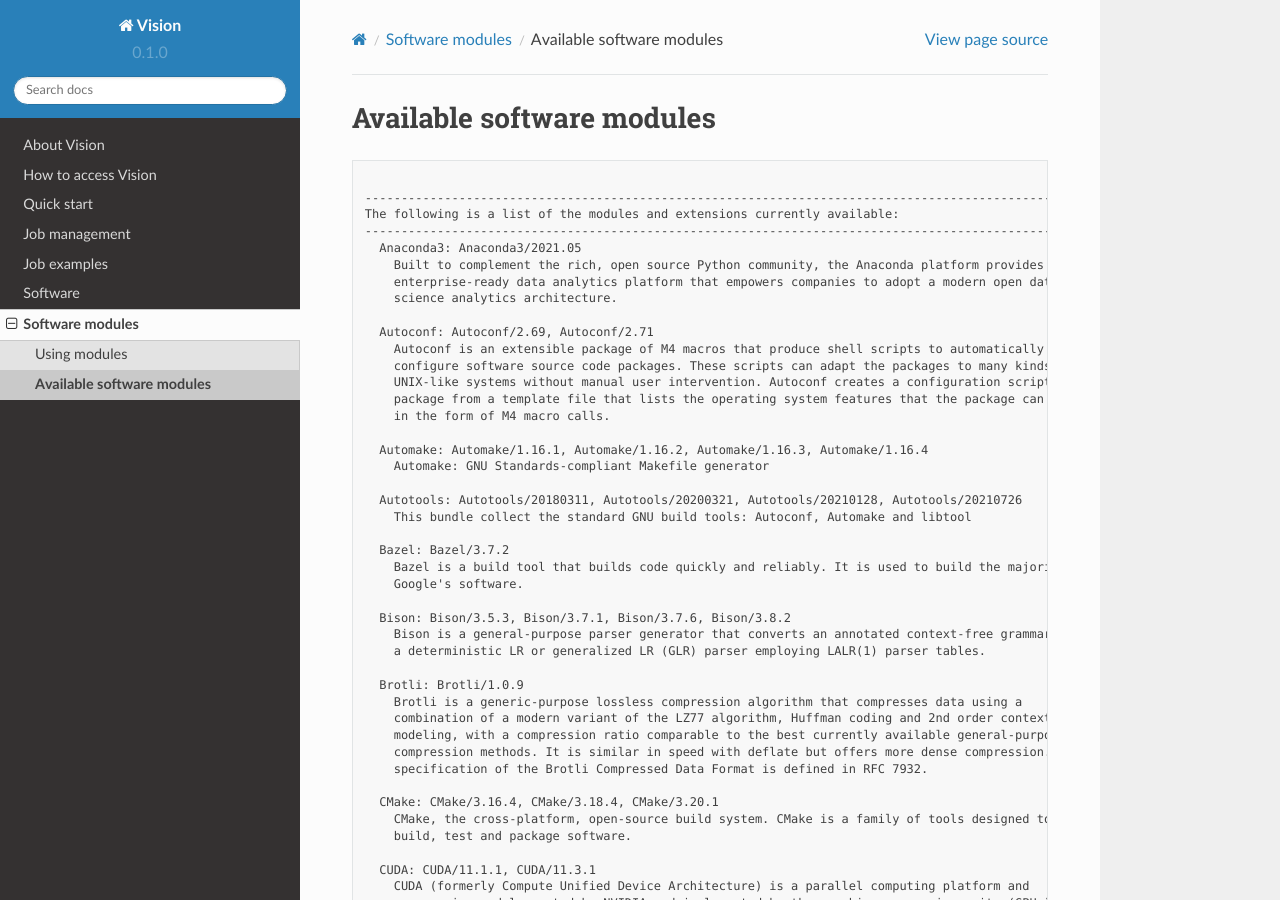
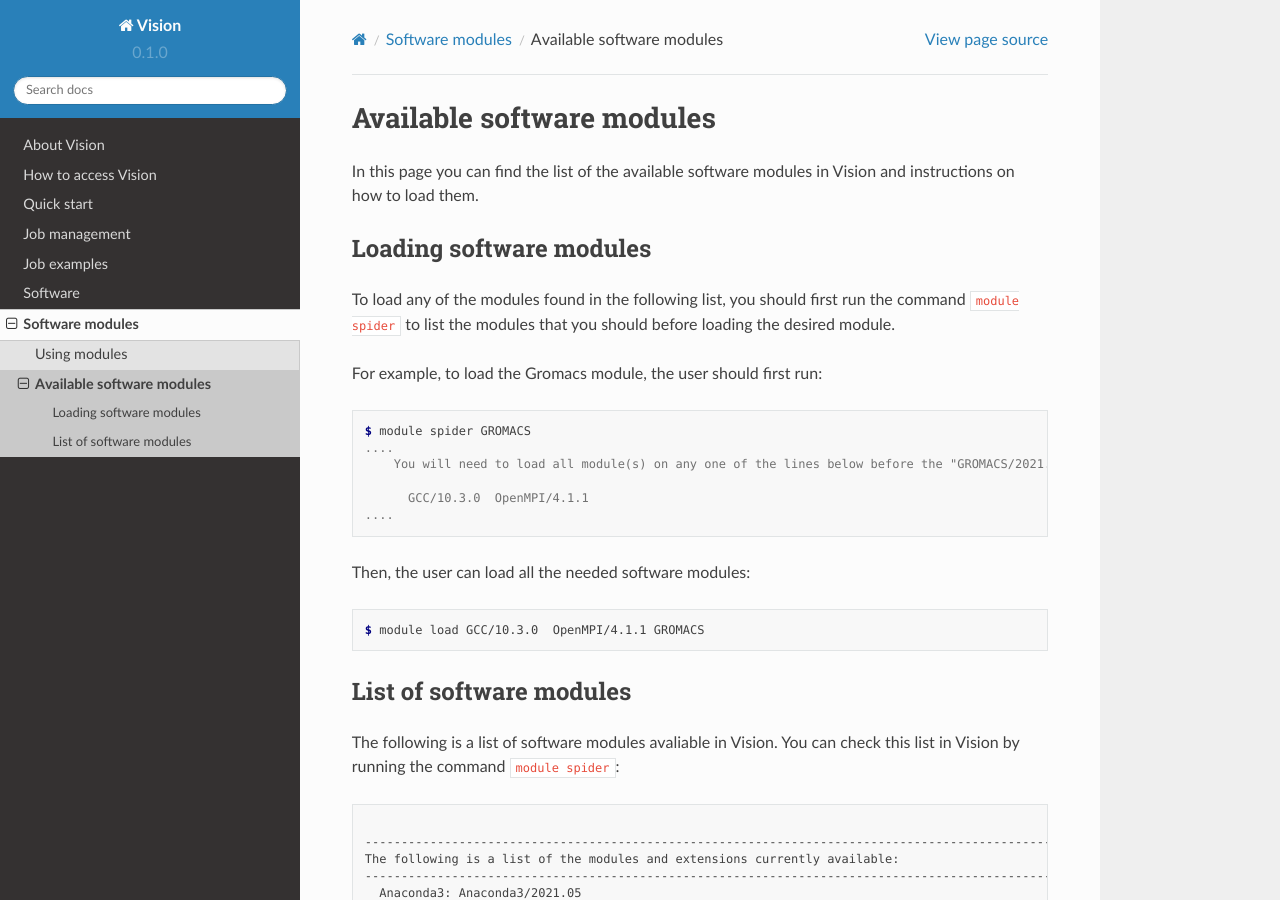
Before and after one commit to bigdata-ue/vision, a Sphinx documentation site: the page built from docs/source/software/software_list.rst, in a window 1280 px wide and 900 px high. Built offline with Sphinx 7.4.7 and the Read the Docs theme 2.0.0, drawn with Linux system fonts in a browser that asks for light colours.

Commit message:
updated list of software modules

```diff
--- a/docs/source/software/software_list.rst
+++ b/docs/source/software/software_list.rst
@@ -3,5 +3,34 @@
 Available software modules
 ==========================
 
+In this page you can find the list of the available software modules in Vision and instructions on how to load them.
+
+Loading software modules
+------------------------
+
+To load any of the modules found in the following list, you should first run the command ``module spider`` to list the modules that you should before loading the desired module.
+
+For example, to load the Gromacs module, the user should first run:
+
+.. code-block:: console
+
+  $ module spider GROMACS
+  ....
+      You will need to load all module(s) on any one of the lines below before the "GROMACS/2021.3-CUDA-11.3.1" module is available to load.
+
+        GCC/10.3.0  OpenMPI/4.1.1
+  ....
+
+Then, the user can load all the needed software modules:
+
+.. code-block:: console
+
+  $ module load GCC/10.3.0  OpenMPI/4.1.1 GROMACS
+
+List of software modules
+------------------------
+
+The following is a list of software modules avaliable in Vision. You can check this list in Vision by running the command ``module spider``:
+
 .. include:: software_list.txt
    :literal:
--- a/docs/source/software/software_list.txt
+++ b/docs/source/software/software_list.txt
@@ -97,6 +97,12 @@ The following is a list of the modules and extensions currently available:
   GMP: GMP/6.2.0, GMP/6.2.1
     GMP is a free library for arbitrary precision arithmetic, operating on signed integers, rational
     numbers, and floating point numbers.
+
+  GROMACS: GROMACS/2021.3-CUDA-11.3.1
+    GROMACS is a versatile package to perform molecular dynamics, i.e. simulate the Newtonian
+    equations of motion for systems with hundreds to millions of particles. This is a GPU enabled
+    build, containing both MPI and threadMPI builds. It also contains the gmxapi extension for the
+    single precision MPI build.
 
   HDF: HDF/4.2.15
     HDF (also known as HDF4) is a library and multi-object file format for storing and managing data
@@ -525,6 +531,10 @@ The following is a list of the modules and extensions currently available:
     NetCDF (network Common Data Form) is a set of software libraries and machine-independent data
     formats that support the creation, access, and sharing of array-oriented scientific data.
 
+  networkx: networkx/2.5.1
+    NetworkX is a Python package for the creation, manipulation, and study of the structure,
+    dynamics, and functions of complex networks.
+
   nsync: nsync/1.24.0
     nsync is a C library that exports various synchronization primitives, such as mutexes
 
@@ -554,6 +564,10 @@ The following is a list of the modules and extensions currently available:
     mainly to create Python bindings of existing C++ code.
 
   rootless-docker: rootless-docker
+
+  scikit-build: scikit-build/0.11.1
+    Scikit-Build, or skbuild, is an improved build system generator for CPython C/C++/Fortran/Cython
+    extensions.
 
   scikit-learn: scikit-learn/0.24.2
     Scikit-learn integrates machine learning algorithms in the tightly-knit scientific Python world,
--- a/docs/source/software/software_modules.rst
+++ b/docs/source/software/software_modules.rst
@@ -1,7 +1,7 @@
 .. _software_modules:
 
 Software modules
-===================
+================
 
 One of the available options to manage software dependencies in Vision is through the use of software modules, which sets the paths for the necessary binaries, libraries, manuals and include files for the software needed by each application.
 
```
